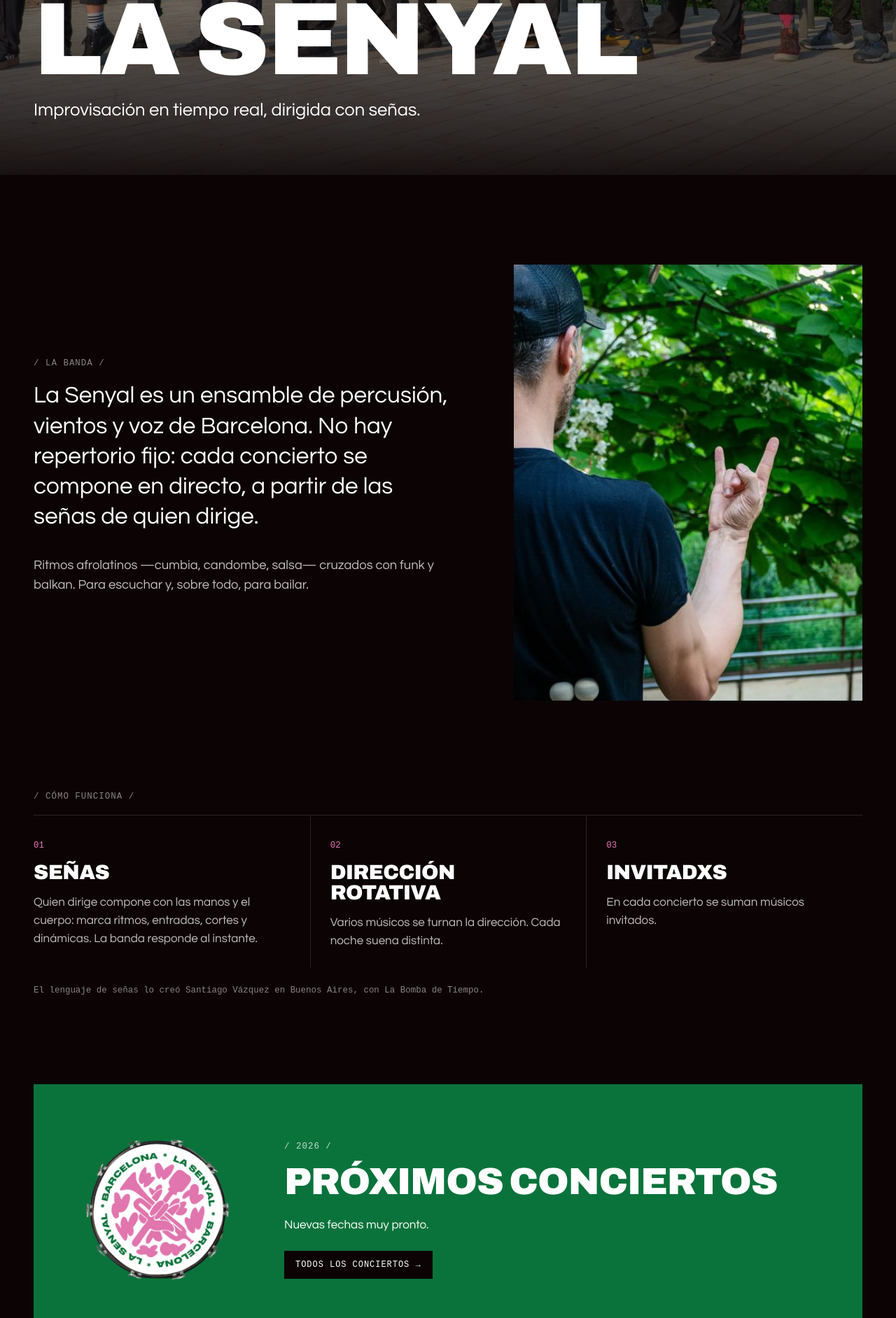
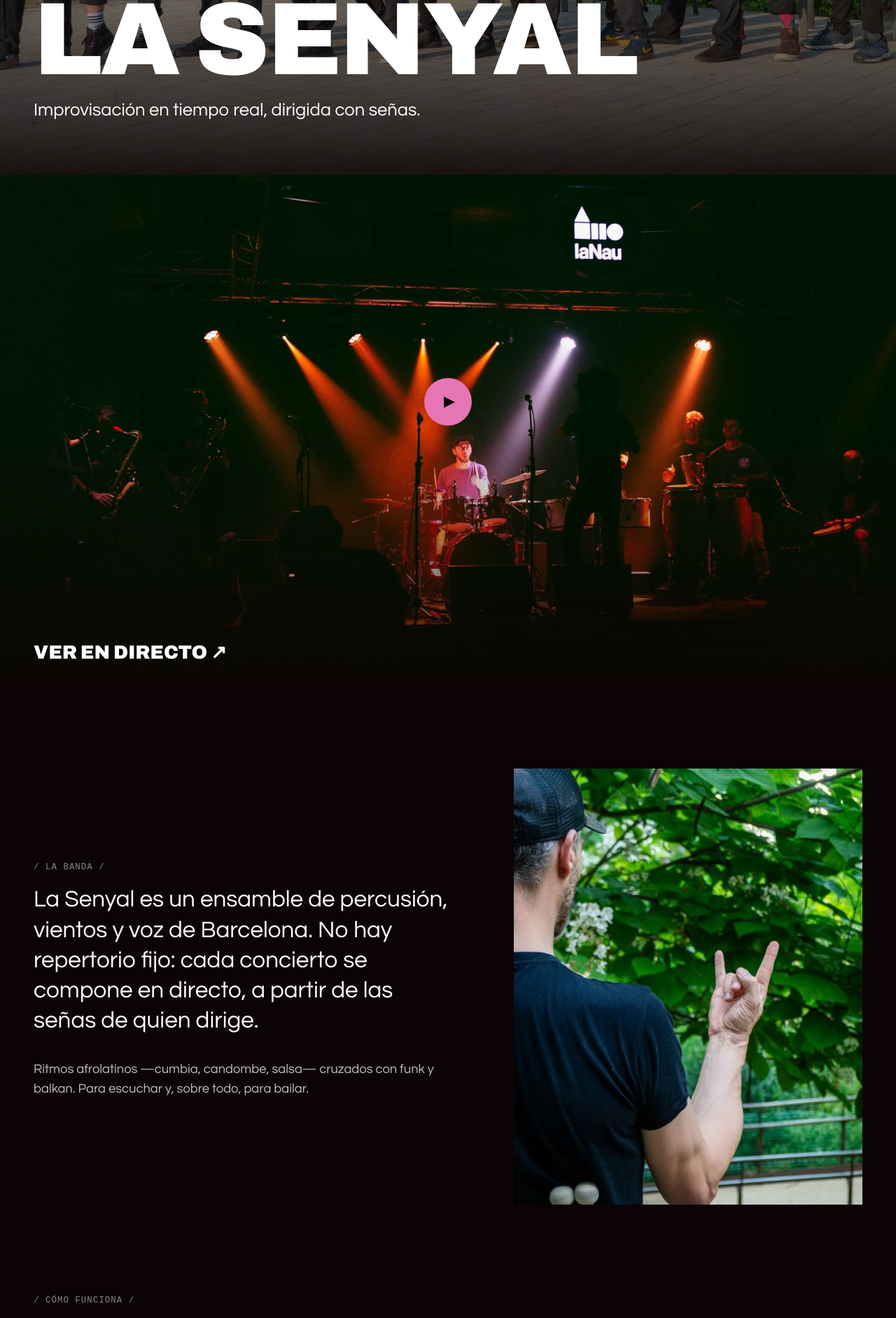
Before and after one commit to ciaVENDAVAL/lasenyal-web, a Jekyll site: the page built from index.html, in a window 1280 px wide. Shown: the part 650-2533 px from the top of the page at 70% size. Built offline with Jekyll 4.4.1, drawn with Linux system fonts in a browser that asks for light colours; some web fonts are replaced; some of the changed text lies outside the part shown.

Commit message:
Home: live video plays in the page right after the hero
Muted autoplay loop via the YouTube player; if YouTube refuses to play it,
the concert photo with a link to YouTube stays in its place.

Co-Authored-By: Claude Opus 5.5 <noreply@anthropic.com>
Claude-Session: https://claude.ai/code/session_01K1UFr88fKhhHsapkPGERHo

```diff
--- a/_layouts/home.html
+++ b/_layouts/home.html
@@ -16,6 +16,15 @@ layout: default
     <h1>La Senyal</h1>
     <p class="hero__tag">{{ t.tagline }}</p>
   </div>
+</section>
+
+{%- assign yt = site.contact.video | split: "v=" | last -%}
+<section class="video" data-yt="{{ yt }}" aria-label="{{ t.watch }}">
+  <a class="video__fallback" href="{{ site.contact.video }}" rel="noopener">
+    <img src="{{ '/assets/img/lg/la-nau.jpg' | relative_url }}" alt="" loading="lazy">
+    <span class="card__play" aria-hidden="true">▶</span>
+    <span class="card__t">{{ t.watch }} ↗</span>
+  </a>
 </section>
 
 <section class="wrap intro">
@@ -70,10 +79,9 @@ layout: default
 </section>
 
 <section class="wrap duo">
-  <a class="card" href="{{ site.contact.video }}" rel="noopener">
+  <a class="card" href="{{ L.pages.concerts | relative_url }}">
     <img src="{{ '/assets/img/sm/la-nau.jpg' | relative_url }}" alt="" loading="lazy">
-    <span class="card__play" aria-hidden="true">▶</span>
-    <span class="card__t">{{ t.watch }} ↗</span>
+    <span class="card__t">{{ t.all_concerts }} →</span>
   </a>
   <a class="card" href="{{ L.pages.members | relative_url }}">
     <img src="{{ '/assets/img/sm/grupo-banco.jpg' | relative_url }}" alt="" loading="lazy">
--- a/assets/css/main.css
+++ b/assets/css/main.css
@@ -71,6 +71,15 @@ p { margin: 0 0 1em; }
 @media (prefers-reduced-motion: reduce) { .hero__logo { animation: none; } }
 .hero h1 { font-size: clamp(3.2rem, 11.5vw, 9.5rem); }
 .hero__tag { color: var(--ink); font-size: clamp(1.1rem, 2.2vw, 1.6rem); margin: .8rem 0 0; }
+
+/* ── video (right after the hero) ─────── */
+.video { position: relative; aspect-ratio: 16 / 9; max-height: 92vh; width: 100%; background: #000; }
+.video iframe { position: absolute; inset: 0; width: 100%; height: 100%; border: 0; }
+.video__fallback { position: absolute; inset: 0; display: block; color: var(--ink); text-decoration: none; }
+.video__fallback img { width: 100%; height: 100%; object-fit: cover; }
+.video__fallback::after { content: ""; position: absolute; inset: 0; background: linear-gradient(180deg, transparent 50%, rgb(12 4 4 / .8)); }
+.video__fallback .card__t { left: var(--pad); bottom: 1.5rem; }
+.video.is-playing .video__fallback { display: none; }
 
 /* ── intro ────────────────────────────── */
 .intro { display: grid; grid-template-columns: 1.1fr .9fr; gap: clamp(2rem, 6vw, 6rem); align-items: center; padding-block: clamp(4rem, 10vw, 8rem); }
--- a/assets/js/main.js
+++ b/assets/js/main.js
@@ -19,7 +19,37 @@
     if (none) none.hidden = up.children.length > 0;
   }
 
-  // 2. Lightbox for photos (home strip + intro photo).
+  // 2. Video after the hero: plays muted in the page (tap to unmute).
+  //    If YouTube refuses to play it here, the photo with a link to YouTube stays instead.
+  const vid = document.querySelector(".video[data-yt]");
+  if (vid) {
+    const id = vid.dataset.yt;
+    const start = () => {
+      const holder = document.createElement("div");
+      vid.appendChild(holder);
+      window.onYouTubeIframeAPIReady = () => {
+        const player = new YT.Player(holder, {
+          videoId: id,
+          host: "https://www.youtube-nocookie.com",
+          playerVars: { autoplay: 1, mute: 1, loop: 1, playlist: id, playsinline: 1, rel: 0, modestbranding: 1 },
+          events: {
+            onReady: e => { e.target.mute(); e.target.playVideo(); },
+            onStateChange: e => { if (e.data === 1) vid.classList.add("is-playing"); },
+            onError: () => { vid.classList.remove("is-playing"); player.destroy(); },
+          },
+        });
+      };
+      const s = document.createElement("script");
+      s.src = "https://www.youtube.com/iframe_api";
+      document.head.appendChild(s);
+    };
+    if ("IntersectionObserver" in window) {
+      const io = new IntersectionObserver(es => { if (es.some(e => e.isIntersecting)) { io.disconnect(); start(); } }, { rootMargin: "300px" });
+      io.observe(vid);
+    } else start();
+  }
+
+  // 3. Lightbox for photos (home strip + intro photo).
   const lb = document.getElementById("lb");
   if (!lb) return;
   const big = lb.querySelector("img");
```
